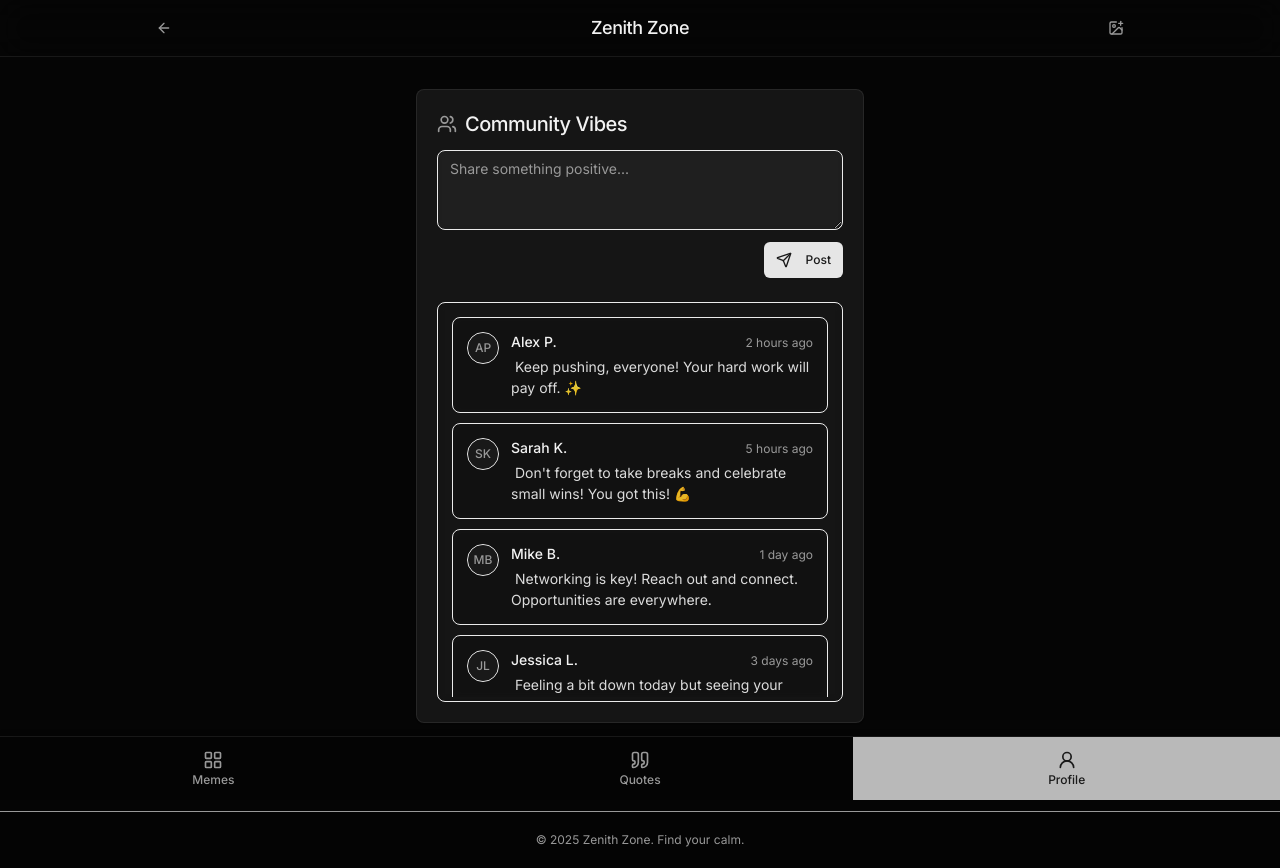
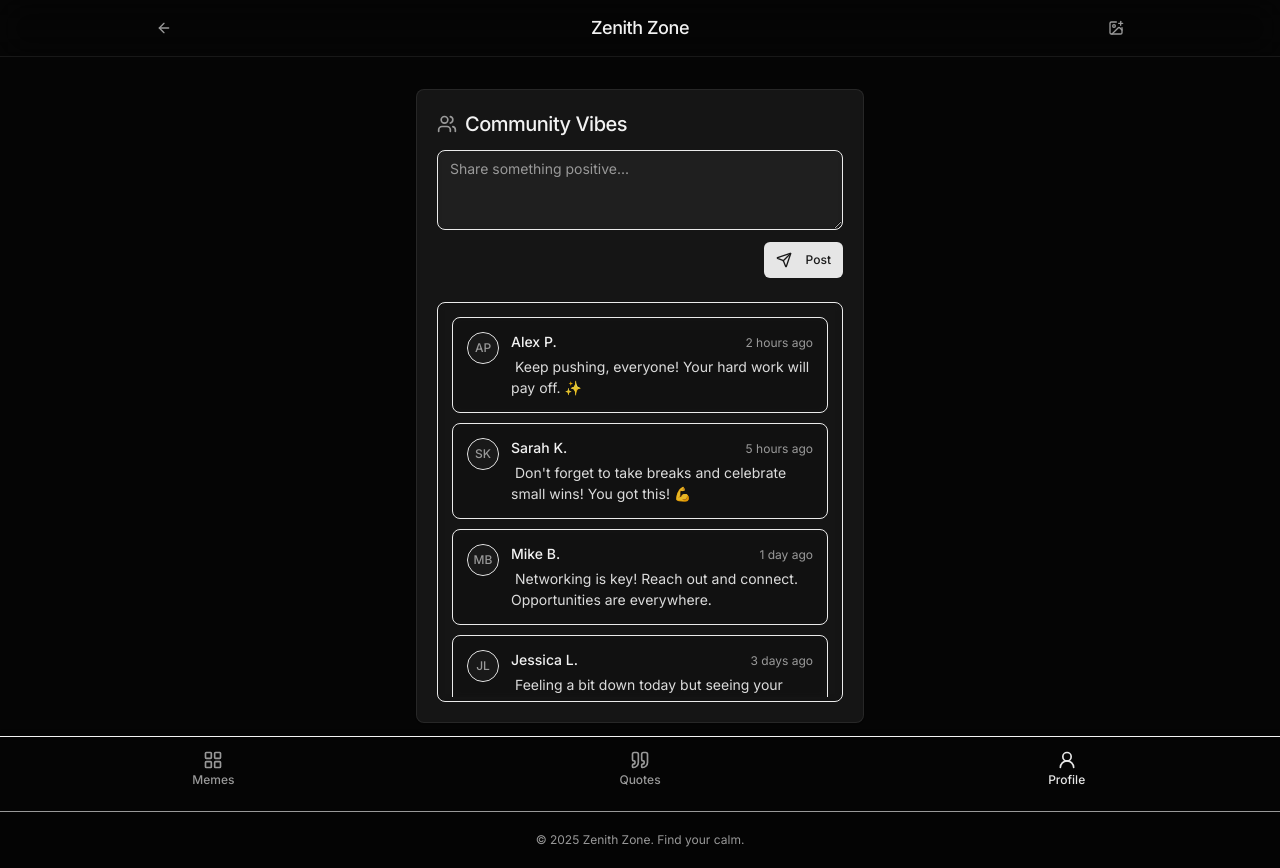
Before and after one commit to MohitGujarati/Bro-Relax, a Next.js app: page /relax/profile in a window 1280 px wide. Built offline with nearby package versions, Linux system fonts and the light colour scheme.

Commit message:
make design of bottom naivagtion minimal and classic

```diff
--- a/src/components/layout/bottom-navigation.tsx
+++ b/src/components/layout/bottom-navigation.tsx
@@ -16,8 +16,8 @@ export default function BottomNavigation() {
   const pathname = usePathname();
 
   return (
-    <nav className="fixed bottom-0 left-0 right-0 z-40 h-16 bg-background/75 backdrop-blur-lg border-t border-border flex items-center justify-around shadow-top-md">
-      {/* bg-background/75 for semi-transparent based on opaque body, added backdrop-blur-lg */}
+    <nav className="fixed bottom-0 left-0 right-0 z-40 h-16 bg-background border-t border-border/50 flex items-center justify-around shadow-top-md">
+      {/* Minimal background, subtle border */}
       {navItems.map((item) => {
         const isActive = pathname === item.href || (item.href === '/relax/memes' && pathname === '/relax');
         const Icon = item.icon;
@@ -26,20 +26,21 @@ export default function BottomNavigation() {
             key={item.label}
             href={item.href}
             className={cn(
-              "flex flex-col items-center justify-center w-full h-full text-xs font-medium transition-colors duration-150 ease-in-out group", // Added group for hover effects
+              "flex flex-col items-center justify-center w-full h-full text-xs font-medium transition-colors duration-150 ease-in-out group", // Base styling
               isActive
-                ? "text-primary-foreground bg-primary/80" // Active: Use primary (off-white text on dark button) or a bright accent
-                : "text-muted-foreground hover:text-foreground hover:bg-white/10" // Inactive: Muted, on hover brighter text and subtle bg
+                ? "text-primary" // Active: Use primary color for text/icon (high contrast)
+                : "text-muted-foreground hover:text-foreground" // Inactive: Muted, brighter text on hover
             )}
             aria-current={isActive ? "page" : undefined}
           >
             <Icon className={cn(
-              "h-5 w-5 mb-0.5",
-              isActive ? "text-primary-foreground" : "text-muted-foreground group-hover:text-foreground"
+              "h-5 w-5 mb-0.5 transition-colors duration-150 ease-in-out", // Added transition here too
+              isActive ? "text-primary" : "text-muted-foreground group-hover:text-foreground"
               )}
             />
             <span className={cn(
-              isActive ? "text-primary-foreground" : "text-muted-foreground group-hover:text-foreground"
+              "transition-colors duration-150 ease-in-out", // Added transition here too
+              isActive ? "text-primary" : "text-muted-foreground group-hover:text-foreground"
               )}
             >
               {item.label}
```
